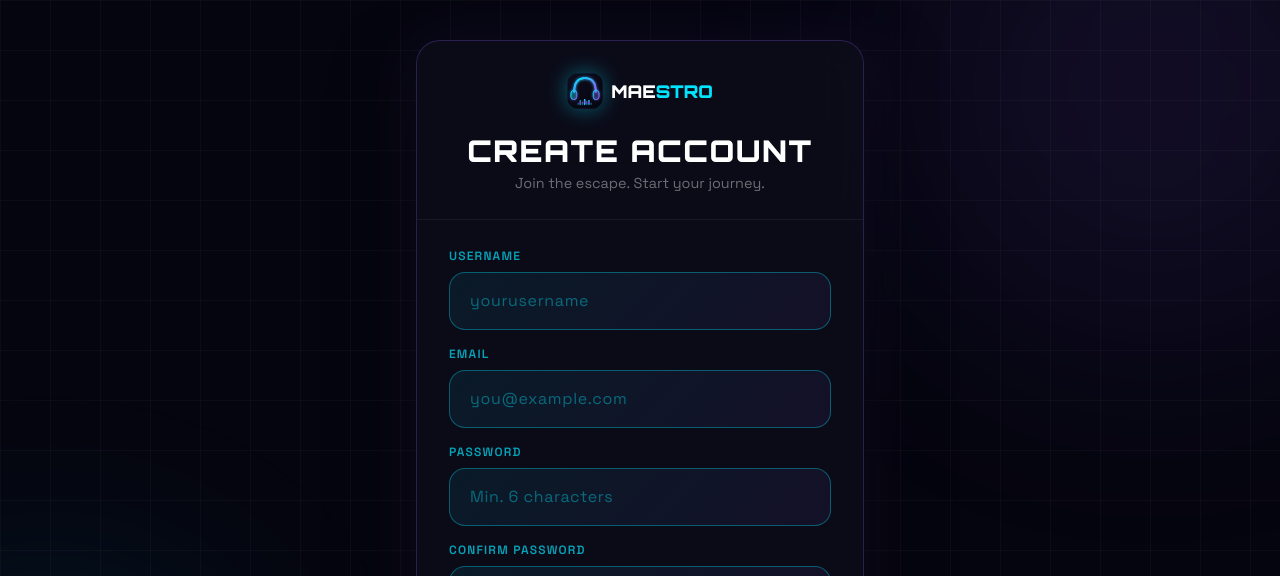
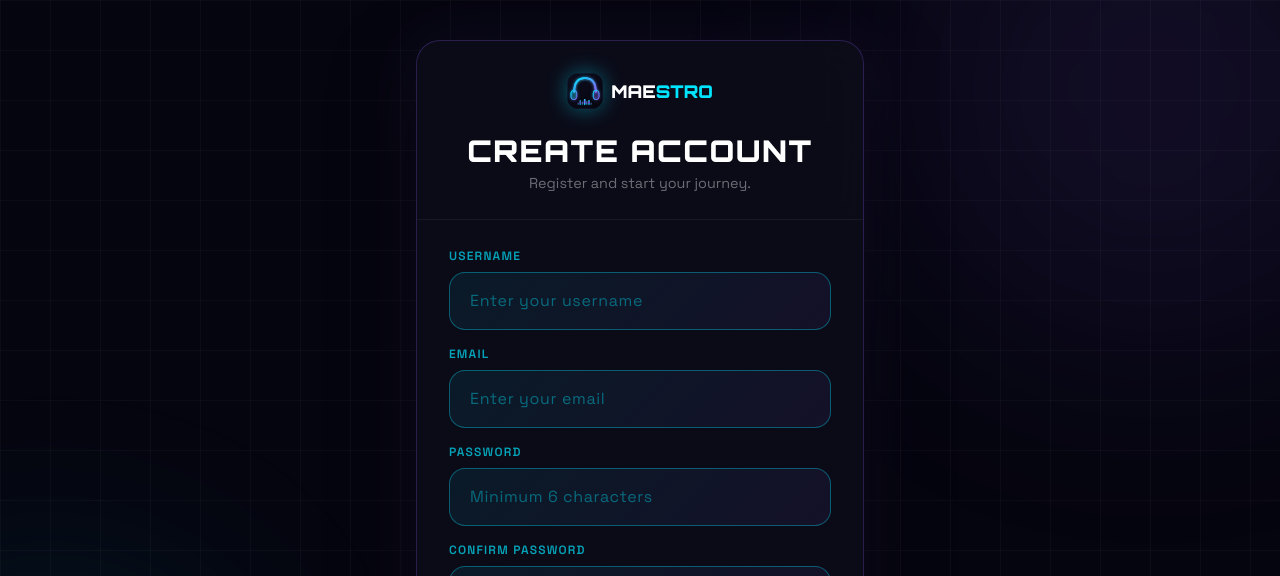
Before and after one commit to praneetha16/EchoEscape, a React (Vite) app in the folder frontend/: page /register in a window 1280 px wide. Shown: the top 576 px of the page. Built offline with nearby package versions, Linux system fonts and the light colour scheme.

Commit message:
login and signup form changes

```diff
--- a/frontend/src/pages/HomePage.jsx
+++ b/frontend/src/pages/HomePage.jsx
@@ -171,7 +171,7 @@ export default function HomePage() {
             className="text-slate-400 text-lg md:text-xl max-w-2xl mx-auto mb-10 leading-relaxed"
             style={{ fontFamily: "'Space Grotesk',Arial,sans-serif" }}
           >
-            Decode hidden songs, crack audio puzzles, and escape immersive
+            Decode hidden songs, crack audio puzzles, and conquer immersive
             rooms using nothing but your ears, memory, and rhythm.
           </motion.p>
 
@@ -284,7 +284,7 @@ export default function HomePage() {
               How It Works
             </h2>
             <p className="text-slate-400 text-lg max-w-md mx-auto">
-              Three stages. One musical quiz.
+              Pick a room. Solve the puzzles. Own the leaderboard.
             </p>
           </motion.div>
 
@@ -369,7 +369,7 @@ export default function HomePage() {
                 className="font-black text-3xl md:text-5xl text-white mb-5"
                 style={{ fontFamily: "'Orbitron',Arial,sans-serif" }}
               >
-                Ready to Escape?
+                Ready to Play?
               </h2>
               <p
                 className="text-lg mb-10 max-w-lg mx-auto"
--- a/frontend/src/pages/Login.jsx
+++ b/frontend/src/pages/Login.jsx
@@ -94,7 +94,7 @@ export default function LoginPage() {
               WELCOME BACK
             </h1>
             <p style={{ color:"rgba(255,255,255,0.4)", fontSize:"0.9rem" }}>
-              Sign in to continue your escape
+              Sign in to continue your musical quest.
             </p>
           </div>
 
@@ -114,7 +114,7 @@ export default function LoginPage() {
             <div>
               <label className="block text-xs font-semibold mb-2 tracking-widest uppercase"
                 style={{ color:"rgba(0,229,255,0.7)" }}>Email</label>
-              <input type="email" placeholder="you@example.com" value={email}
+              <input type="email" placeholder="Enter your email" value={email}
                 onChange={e => setEmail(e.target.value)}
                 className={FIELD} style={FIELD_STYLE}
                 onFocus={e => Object.assign(e.target.style, FIELD_FOCUS)}
--- a/frontend/src/pages/Register.jsx
+++ b/frontend/src/pages/Register.jsx
@@ -99,7 +99,7 @@ export default function RegisterPage() {
               CREATE ACCOUNT
             </h1>
             <p style={{ color:"rgba(255,255,255,0.4)", fontSize:"0.9rem" }}>
-              Join the escape. Start your journey.
+              Register and start your journey.
             </p>
           </div>
 
@@ -118,7 +118,7 @@ export default function RegisterPage() {
             <div>
               <label className="block text-xs font-semibold mb-2 tracking-widest uppercase"
                 style={{ color:"rgba(0,229,255,0.7)" }}>Username</label>
-              <input type="text" placeholder="yourusername" value={username}
+              <input type="text" placeholder="Enter your username" value={username}
                 onChange={e => setUsername(e.target.value)}
                 className={FIELD} style={FIELD_STYLE}
                 onFocus={e => Object.assign(e.target.style, FIELD_FOCUS)}
@@ -130,7 +130,7 @@ export default function RegisterPage() {
             <div>
               <label className="block text-xs font-semibold mb-2 tracking-widest uppercase"
                 style={{ color:"rgba(0,229,255,0.7)" }}>Email</label>
-              <input type="email" placeholder="you@example.com" value={email}
+              <input type="email" placeholder="Enter your email" value={email}
                 onChange={e => setEmail(e.target.value)}
                 className={FIELD} style={FIELD_STYLE}
                 onFocus={e => Object.assign(e.target.style, FIELD_FOCUS)}
@@ -142,7 +142,7 @@ export default function RegisterPage() {
             <div>
               <label className="block text-xs font-semibold mb-2 tracking-widest uppercase"
                 style={{ color:"rgba(0,229,255,0.7)" }}>Password</label>
-              <input type="password" placeholder="Min. 6 characters" value={password}
+              <input type="password" placeholder="Minimum 6 characters" value={password}
                 onChange={e => setPassword(e.target.value)}
                 className={FIELD} style={FIELD_STYLE}
                 onFocus={e => Object.assign(e.target.style, FIELD_FOCUS)}
```
